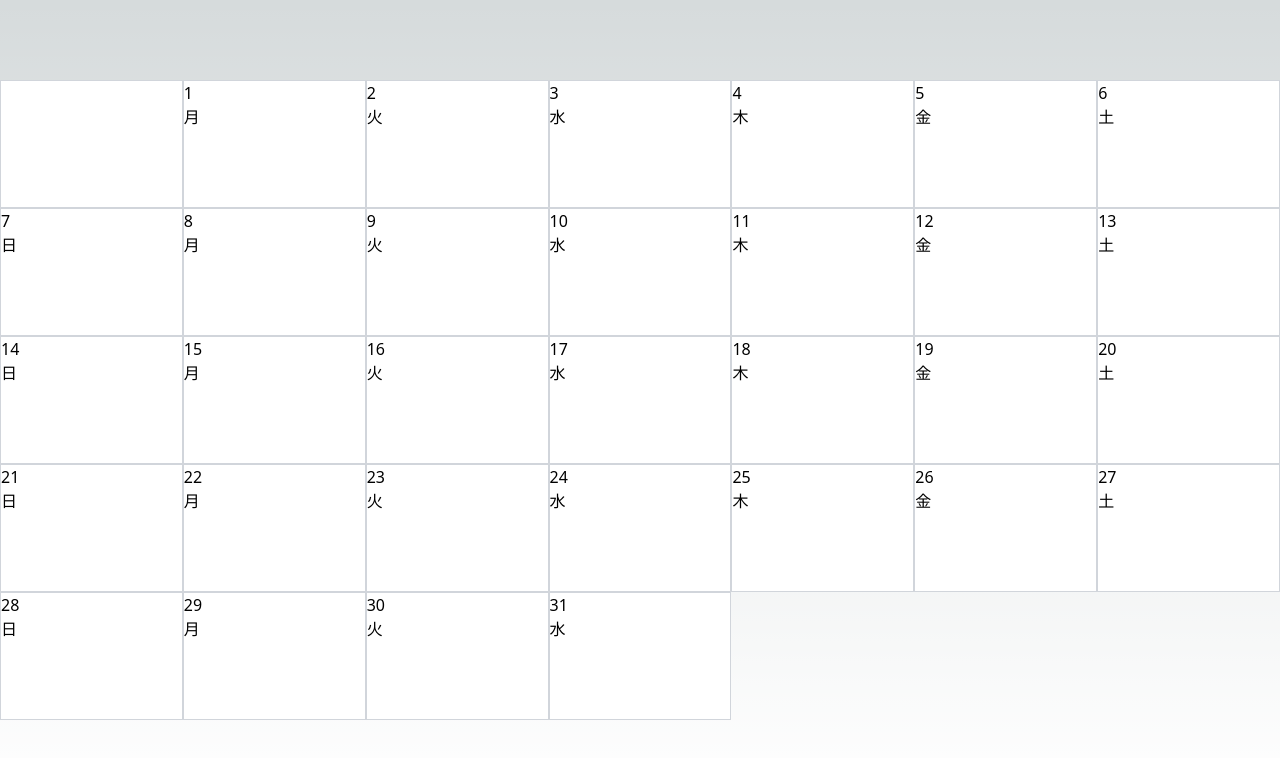
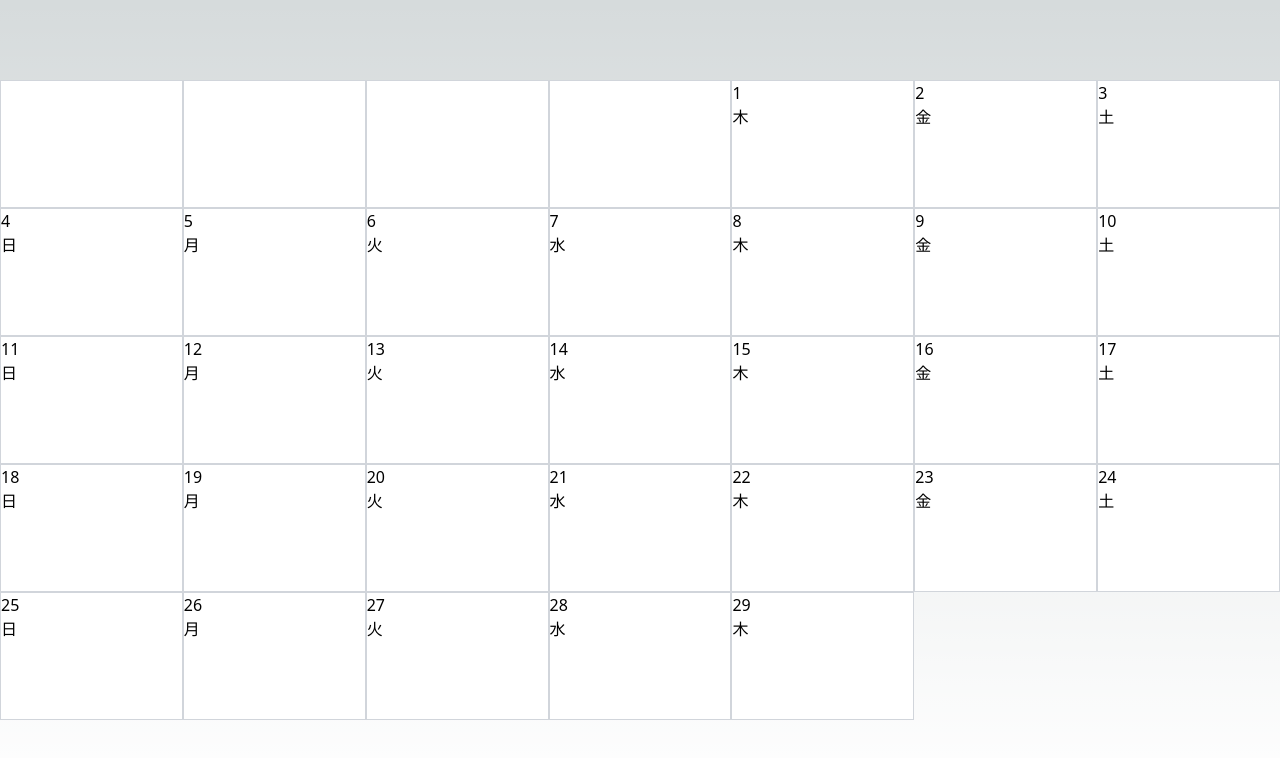
Before and after one commit to theMistletoe/postgres-prisma, a Next.js app: page / in a window 1280 px wide. Shown: the top 758 px of the page. Built offline with nearby package versions, Linux system fonts and the light colour scheme.

Commit message:
日付ボックスリストの日付を現在の日付に変更

```diff
--- a/app/page.tsx
+++ b/app/page.tsx
@@ -5,7 +5,7 @@ export const dynamic = 'force-dynamic'
 export default function Home() {
   return (
     <main className="relative flex min-h-screen flex-col items-center justify-center">
-      <DateBoxList date={new Date("2024-07-06")} />
+      <DateBoxList date={new Date()} />
     </main>
   )
 }
```
